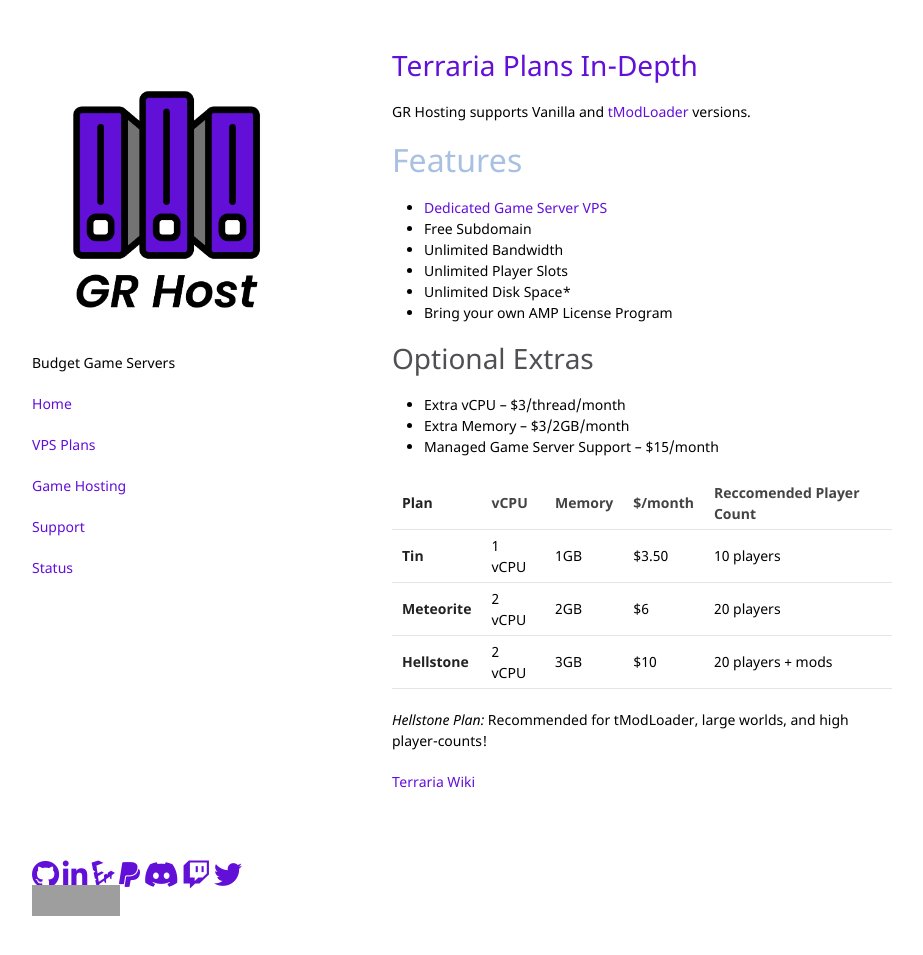
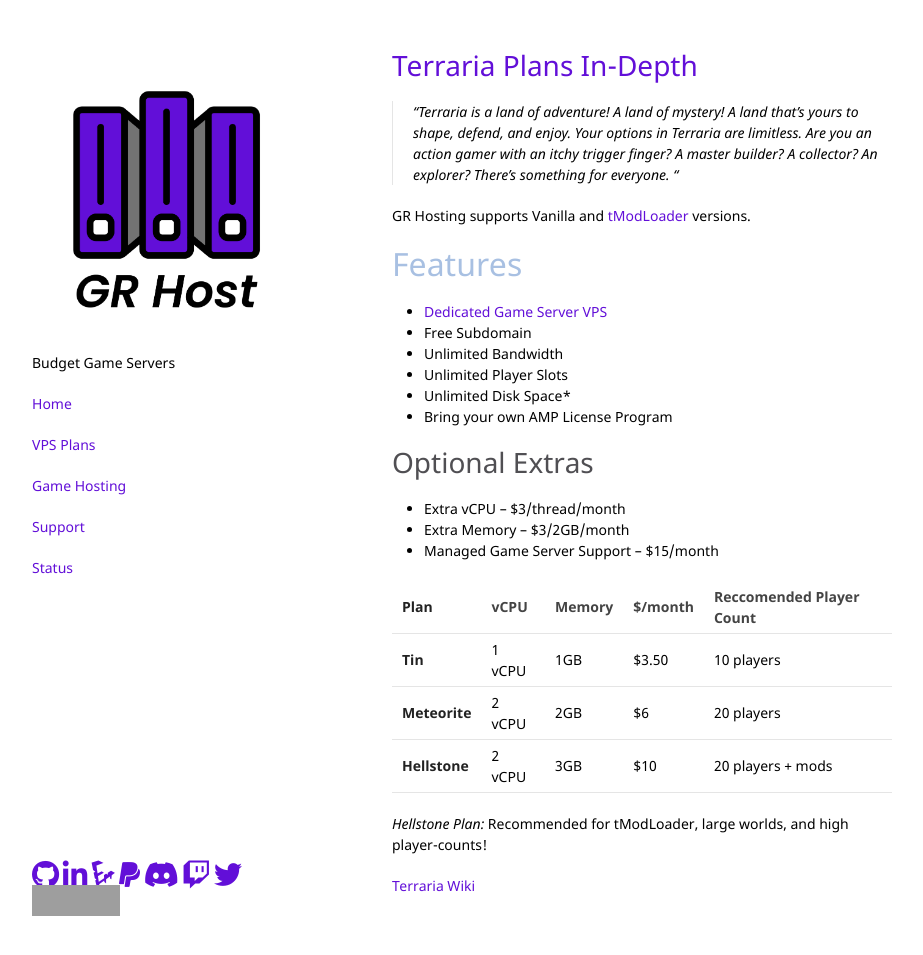
Before and after one commit to GoobyFRS/grhost-web, a Jekyll site: the page built from pages/games/terraria-plans.md, in a window 1280 px wide and 966 px high. Shown: the top 955 px of the window, without its empty margins (178-1101 px from the left). Built offline with Jekyll 4.4.1, drawn with Linux system fonts in a browser that asks for light colours; nearby versions of some CDN libraries; our own code applies the rules of GitHub Pages for plain Markdown files; grey boxes are pictures that could not be loaded.

Commit message:
adding quotes to mc and terraria pages

```diff
--- a/pages/games/terraria-plans.md
+++ b/pages/games/terraria-plans.md
@@ -2,6 +2,8 @@
 layout: default
 ---
 # Terraria Plans In-Depth
+> "Terraria is a land of adventure! A land of mystery! A land that's yours to shape, defend, and enjoy. Your options in Terraria are limitless. Are you an action gamer with an itchy trigger finger? A master builder? A collector? An explorer? There's something for everyone. "
+
 GR Hosting supports Vanilla and [tModLoader](https://github.com/tModLoader/tModLoader) versions.
 
 ## Features
```
Also changed, not shown: pages/games/minecraft-plans.md (+2 -0 lines).
